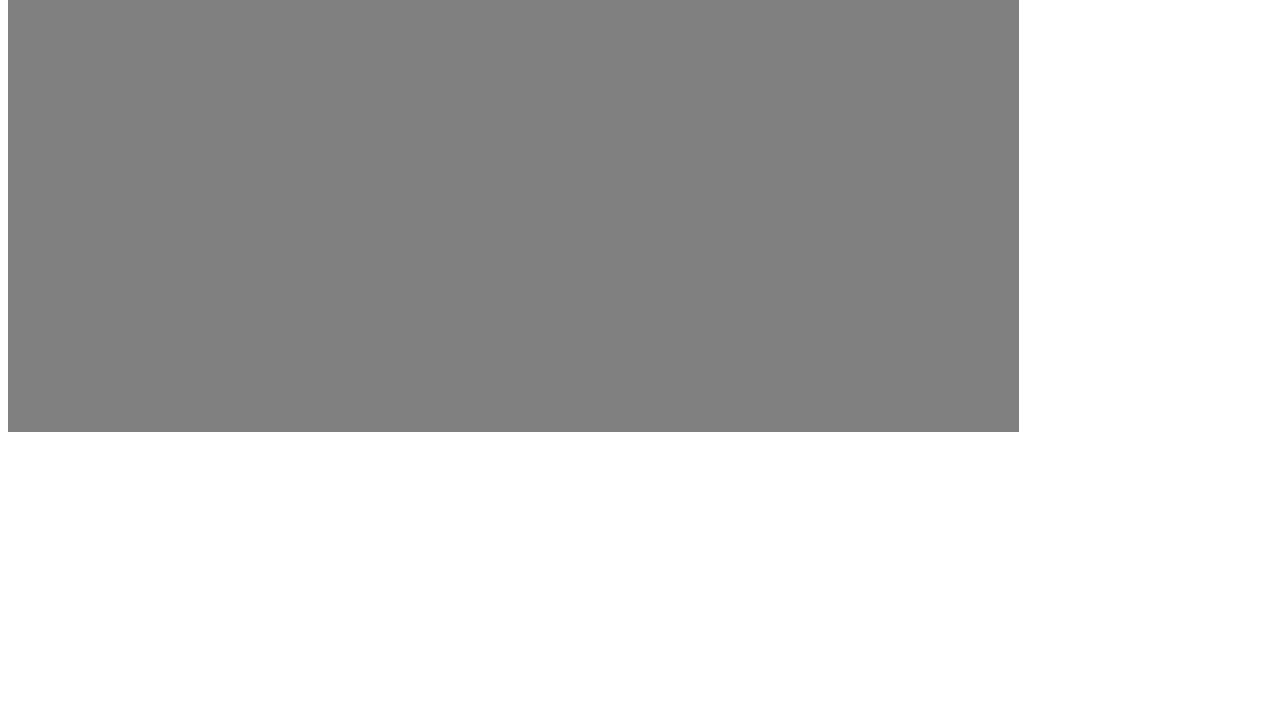
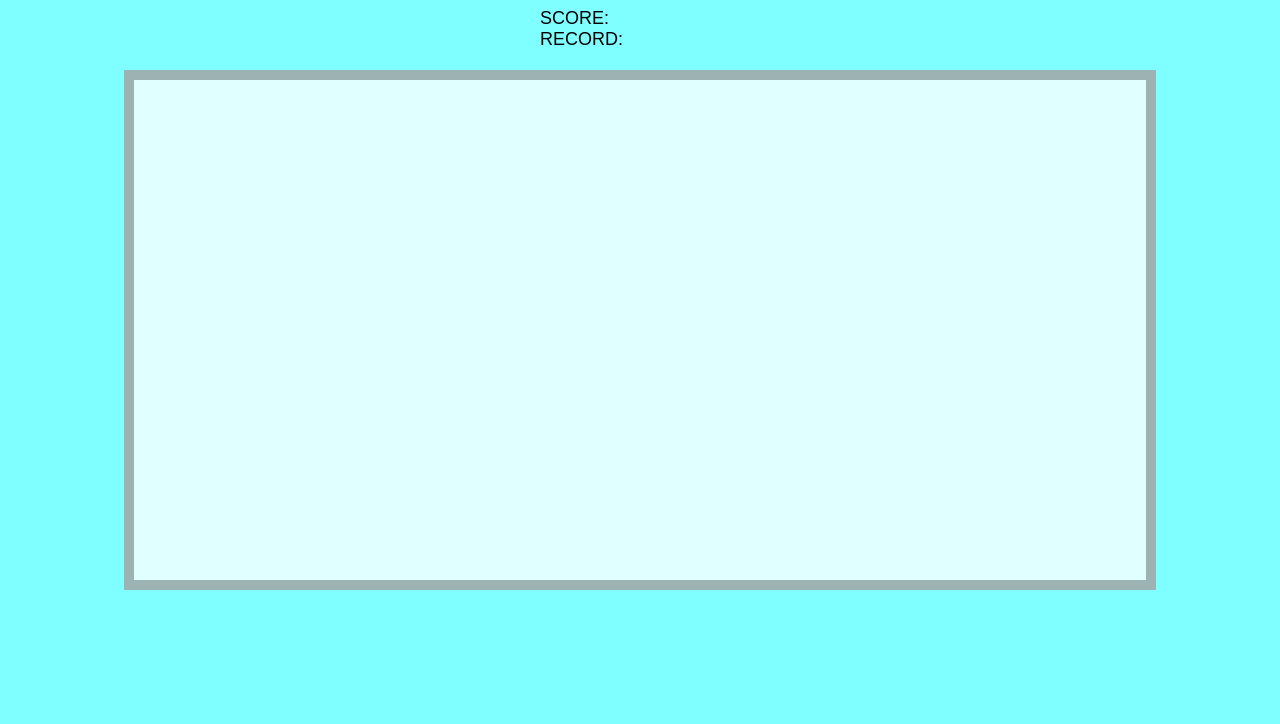
Before and after one commit to VBelopolskii/StudyGame, a plain HTML site: page index.html in a window 1280 px wide. Shown: the part 76-800 px from the top of the page. Drawn offline with Linux system fonts and the light colour scheme.

Commit message:
added border, counters and background

```diff
--- a/css/styles.css
+++ b/css/styles.css
@@ -1,5 +1,33 @@
+body {
+    font-family: Arial, Helvetica, sans-serif;
+    font-size: 18px;
+    text-transform: uppercase;
+    background-color: rgba(0, 255, 255, 0.5);
+}
+
+main {
+    display: flex;
+    justify-content: center;
+    align-items: center;
+    flex-direction: column;
+}
+
 .playfield {
-    background-color: grey;
+    background-color: lightcyan;
     height: 500px;
     width: 80%;
+    margin: 20px;
+    border: 10px solid rgba(0, 0, 1, 0.3);
 }
+
+ul {
+    list-style: none;
+    margin: 0;
+    padding: 0;
+    width: 200px;
+}
+
+.list {
+    display: flex;
+    justify-content: space-between;
+}
--- a/index.html
+++ b/index.html
@@ -7,8 +7,15 @@
     <script src="scripts/app.js"></script>
 </head>
 <body>
-<div class="container">
+<main>
+    <section class="test">
+        <h1 class="header">Catch it</h1>
+        <ul>
+            <li class="list"><span>Score:</span><span id="score"></span></li>
+            <li class="list"><span>Record:</span><span id="record"></span></li>
+        </ul>
+    </section>
     <div class="playfield" onclick="clickMessage()"></div>
-</div>
+</main>
 </body>
 </html>
--- a/scripts/app.js
+++ b/scripts/app.js
@@ -1,3 +1,6 @@
+const score = document.getElementById("score");
+const record = document.getElementById("record");
+
 function clickMessage() {
     console.log("clicked")
 }
```
